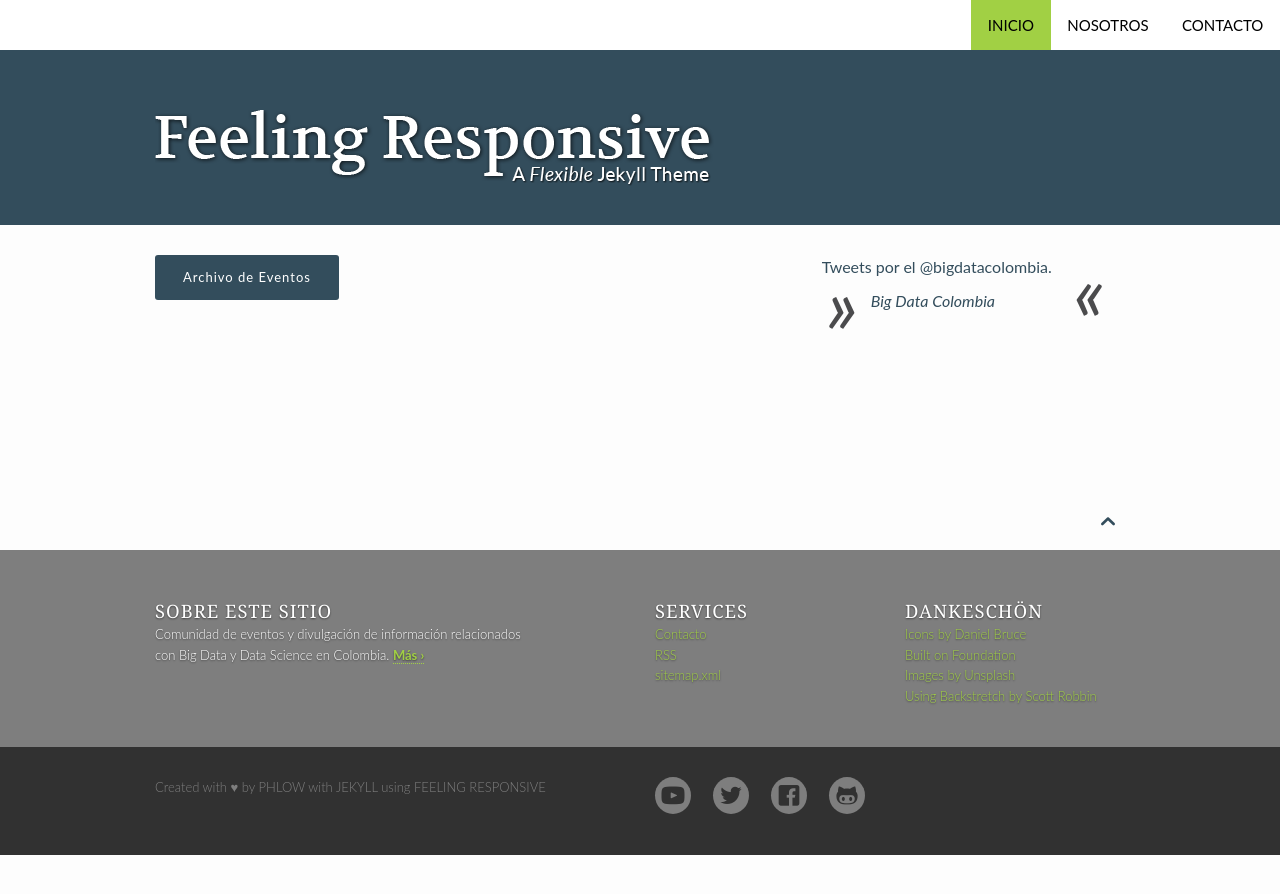
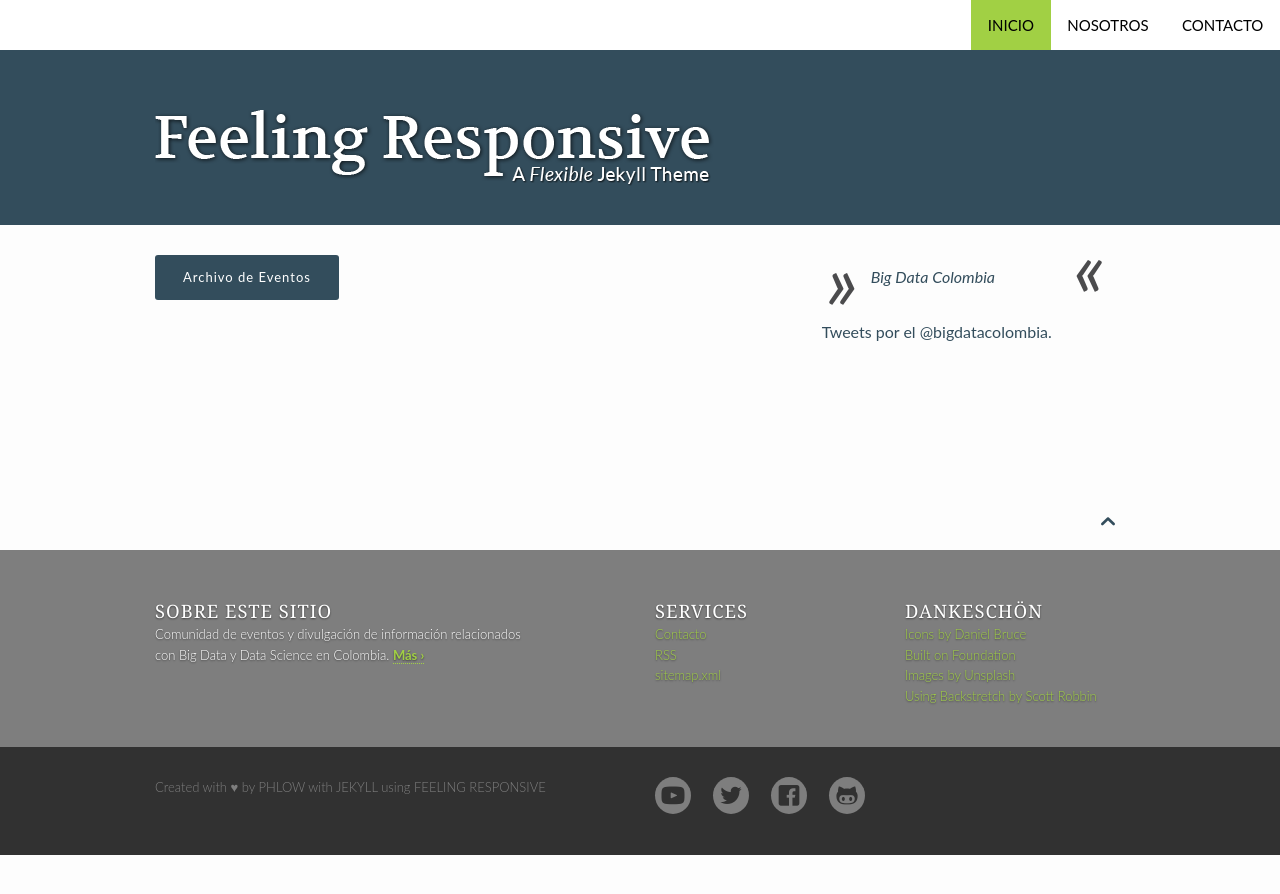
Before and after one commit to bigdatacolombia/bigdatacolombia.github.io, a Jekyll site: the page built from index.md, in a window 1280 px wide. Shown: the top 894 px of the page. Built offline with Jekyll 4.4.1, drawn with Linux system fonts in a browser that asks for light colours; comment, search, counter and statistics services are not loaded.

Commit message:
Improved fb plugin

```diff
--- a/_includes/sidebar.html
+++ b/_includes/sidebar.html
@@ -1,8 +1,9 @@
 <aside>
+
+    <div class="fb-page" data-href="https://www.facebook.com/bigdatacolombia" data-small-header="true" data-adapt-container-width="true" data-hide-cover="true" data-show-facepile="true" data-show-posts="false"><div class="fb-xfbml-parse-ignore"><blockquote cite="https://www.facebook.com/bigdatacolombia"><a href="https://www.facebook.com/bigdatacolombia">Big Data Colombia</a></blockquote></div></div>
 
     <a class="twitter-timeline" href="https://twitter.com/bigdatacolombia" data-widget-id="616005020413243393">Tweets por el @bigdatacolombia.</a>
     <script>!function(d,s,id){var js,fjs=d.getElementsByTagName(s)[0],p=/^http:/.test(d.location)?'http':'https';if(!d.getElementById(id)){js=d.createElement(s);js.id=id;js.src=p+"://platform.twitter.com/widgets.js";fjs.parentNode.insertBefore(js,fjs);}}(document,"script","twitter-wjs");</script>
 
-    <div class="fb-page" data-href="https://www.facebook.com/bigdatacolombia" data-small-header="true" data-adapt-container-width="true" data-hide-cover="true" data-show-facepile="true" data-show-posts="true"><div class="fb-xfbml-parse-ignore"><blockquote cite="https://www.facebook.com/bigdatacolombia"><a href="https://www.facebook.com/bigdatacolombia">Big Data Colombia</a></blockquote></div></div>
 
 </aside>
```
